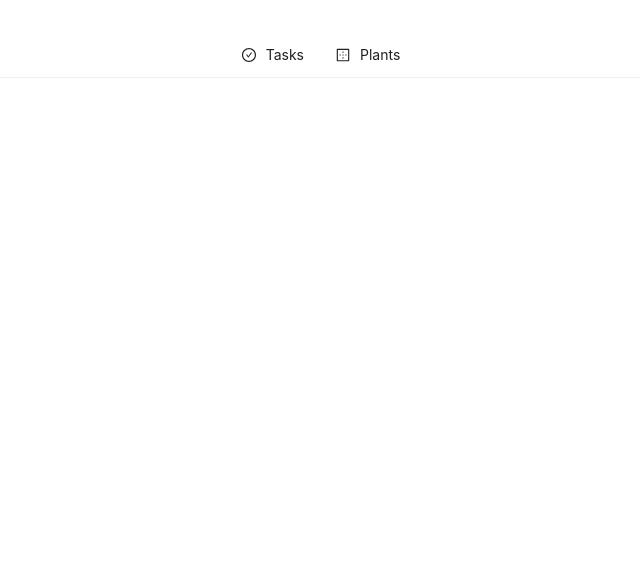
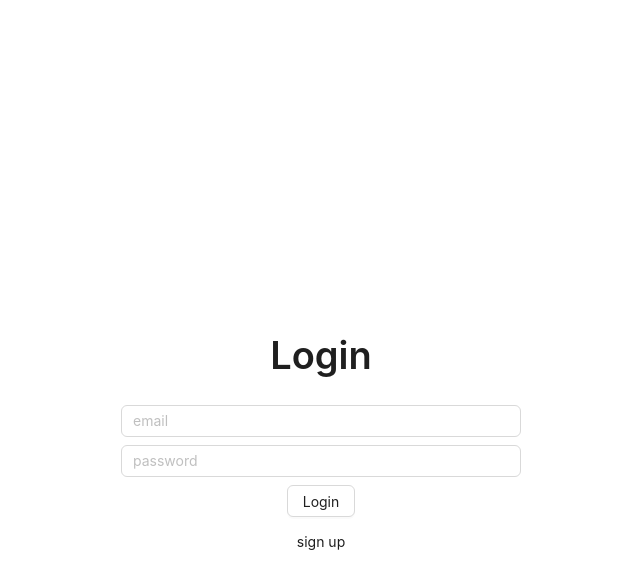
Before and after one commit to Lorys-Hazu/plant-helper, a React (Vite) app in the folder frontend/: page /login in a window 1280 px wide. Before the commit this address had no page. Shown: the top 588 px of the page, without its empty margins (319-959 px from the left). Built offline with nearby package versions, Linux system fonts and the light colour scheme.

Commit message:
Added Auth

```diff
--- a/frontend/src/App.tsx
+++ b/frontend/src/App.tsx
@@ -2,31 +2,49 @@ import { BrowserRouter as Router, Route, Routes, Navigate } from "react-router-d
 import Tasks from "./views/Tasks";
 import Plants from "./views/Plants";
 import PlantDetails from "./views/PlantDetails";
+import Login from "./views/Login";
+import Register from "./views/Register";
 import Navbar from "./Navbar";
+import {useAuth} from "./hooks/useAuth";
+import ProtectedRoute from "./ProtectedRoute";
+import UnconnectedRoute from "./UnconnectedRoute";
 
 const App = () => {
+  const { user } = useAuth();
+
+  console.log("user", user)
 
   return (
     <Router>
-      <Navbar />
+      {user && <Navbar />}
       <Routes>
         <Route
+          path="/login"
+          element={<UnconnectedRoute><Login /></UnconnectedRoute>}
+        />
+        <Route
+          path="/register"
+          element={<UnconnectedRoute><Register /></UnconnectedRoute>}
+        />
+
+          <Route
             path="/"
-          element={<Navigate to="/tasks" />}
+            element={<ProtectedRoute><Navigate to="/tasks" /></ProtectedRoute>}
           />
           <Route
             path="/tasks"
-          element={<Tasks />}
+            element={<ProtectedRoute><Tasks /></ProtectedRoute>}
           />
           <Route
             path="/plants"
-          element={<Plants />}
+            element={<ProtectedRoute><Plants /></ProtectedRoute>}
           />
 
           <Route
             path="/plants/:plantId"
-          element={<PlantDetails />}
+            element={<ProtectedRoute><PlantDetails /></ProtectedRoute>}
           />
+
       </Routes>
     </Router>
   )
--- /dev/null
+++ b/frontend/src/ProtectedRoute.tsx
@@ -0,0 +1,17 @@
+import React from 'react';
+import { Navigate, useLocation } from 'react-router-dom';
+import { useAuth } from './hooks/useAuth';
+
+const ProtectedRoute = ({ children }: {children: React.ReactNode}) => {
+  const { user } = useAuth();
+  const location = useLocation();
+
+  if (!user) {
+    // Redirect to the login page if not authenticated
+    return <Navigate to="/login" state={{ from: location }} replace />;
+  }
+
+  return children;
+};
+
+export default ProtectedRoute;
--- /dev/null
+++ b/frontend/src/UnconnectedRoute.tsx
@@ -0,0 +1,16 @@
+import React from 'react';
+import { Navigate, useLocation } from 'react-router-dom';
+import { useAuth } from './hooks/useAuth';
+
+const UnconnectedRoute = ({ children }: {children: React.ReactNode}) => {
+  const { user } = useAuth();
+  const location = useLocation();
+
+  if (user) {
+    return <Navigate to="/tasks" state={{ from: location }} replace />;
+  }
+
+  return children;
+};
+
+export default UnconnectedRoute;
--- a/frontend/src/components/modals/AddPlantModal.tsx
+++ b/frontend/src/components/modals/AddPlantModal.tsx
@@ -3,6 +3,7 @@ import { usePost } from "../../hooks/usePost";
 import { useEffect, useState } from "react";
 import { Plant } from "../../types";
 import { plantStatusesOptions } from "../../data/plantStatuses";
+import { useAuth } from "../../hooks/useAuth";
 
 export type AddPlantModalProps = {
   open: boolean,
@@ -10,7 +11,8 @@ export type AddPlantModalProps = {
 }
 
 const AddPlantModal = ({open, closeModal}: AddPlantModalProps) => {
-  const plantRequestUrl = `http://localhost:3000/users/2/plants`;
+  const { user } = useAuth();
+  const plantRequestUrl = `http://localhost:3000/users/${user?.id}/plants`;
   const [plantData, setPlantData] = useState<Partial<Plant & {newStatus: string}>>({newStatus: "HEALTHY"})
 
   const handleSelectChange = (value: string) => {
--- /dev/null
+++ b/frontend/src/hooks/useAuth.tsx
@@ -0,0 +1,59 @@
+import { createContext, useContext, useEffect, useState } from "react";
+import { User } from "../types";
+import { usePost } from "./usePost";
+
+const AuthContext = createContext<AuthContextType>({} as AuthContextType);
+
+export type AuthContextType = {
+  user: User | null;
+  login: (email: string, password: string) => void;
+  logout: () => void;
+  register: (email: string, password: string) => void;
+};
+
+const AuthProvider: React.FC<{ children: React.ReactNode }> = ({ children }) => {
+  const [user, setUser] = useState<User | null>(null);
+  const { data: loginData, postData: postLogin } = usePost<User>();
+  const { data: registerData, postData: postRegister } = usePost<User>();
+
+  const login = async (email: string, password: string) => {
+    postLogin('http://localhost:3000/auth/login', { email, password });
+  }
+
+  const logout = async () => {
+    setUser(null);
+  }
+
+  const register = async (email: string, password: string) => {
+    postRegister('http://localhost:3000/auth/register', { email, password });
+  }
+
+  useEffect(() => {
+    console.log("loginData", loginData)
+    if (loginData) {
+      setUser(loginData);
+    }
+  }, [loginData])
+
+  useEffect(() => {
+    if (registerData) {
+      setUser(registerData);
+    }
+  }, [registerData])
+
+  return (
+    <AuthContext.Provider value={{ user, login, logout, register }}>
+      {children}
+    </AuthContext.Provider>
+  )
+}
+
+export const useAuth = () => {
+  const context = useContext(AuthContext);
+  if (context === undefined) {
+    throw new Error('useAuth must be used within a AuthProvider')
+  }
+  return context;
+}
+
+export default AuthProvider;
--- a/frontend/src/hooks/usePost.ts
+++ b/frontend/src/hooks/usePost.ts
@@ -1,6 +1,13 @@
 import { useState, useCallback } from "react";
 
-export const usePost = <T>() => {
+type UsePostResponse<T> = {
+  data: T | null;
+  error: Error | unknown;
+  loading: boolean;
+  postData: (url: string, body: unknown) => Promise<void>;
+};
+
+export const usePost = <T>(): UsePostResponse<T> => {
   const [data, setData] = useState<T | null>(null);
   const [error, setError] = useState<Error | unknown>(null);
   const [loading, setLoading] = useState<boolean>(false);
--- a/frontend/src/main.tsx
+++ b/frontend/src/main.tsx
@@ -4,6 +4,7 @@ import App from './App.tsx'
 import './index.css'
 import { ConfigProvider, ThemeConfig } from 'antd'
 import { ModalProvider } from './hooks/useModals'
+import AuthProvider from './hooks/useAuth.tsx'
 
 const theme: ThemeConfig = {
   "token": {
@@ -17,9 +18,11 @@ const theme: ThemeConfig = {
 ReactDOM.createRoot(document.getElementById('root')!).render(
   <React.StrictMode>
     <ConfigProvider theme={theme}>
-      <ModalProvider>
-        <App />
-      </ModalProvider>
+      <AuthProvider>
+        <ModalProvider>
+          <App />
+        </ModalProvider>
+      </AuthProvider>
     </ConfigProvider>
   </React.StrictMode>,
 )
--- /dev/null
+++ b/frontend/src/views/Login.tsx
@@ -0,0 +1,43 @@
+import { Button, Flex, Input, Typography } from "antd"
+import { useState } from "react"
+import { useAuth } from "../hooks/useAuth"
+import { Link } from "react-router-dom"
+
+const Login = () => {
+  const { login } = useAuth()
+  const [loginInfos, setLoginInfos] = useState({ email: '', password: '' })
+
+  const handleChange = (e: React.ChangeEvent<HTMLInputElement>) => {
+    setLoginInfos({ ...loginInfos, [e.target.name]: e.target.value })
+  }
+
+  return (
+    <Flex
+    vertical
+    style={{height: '100vh'}}
+    justify="center"
+    align="center"
+    gap={8}
+    >
+      <Flex
+        vertical
+        style={{width: "400px"}}
+        justify="center"
+        align="center"
+        gap={8}
+      >
+        <Typography.Title level={1}>Login</Typography.Title>
+        <Input placeholder="email" value={loginInfos.email} onChange={handleChange} name="email" />
+        <Input placeholder="password" value={loginInfos.password} onChange={handleChange} name="password" />
+        <Button onClick={() => login(loginInfos.email, loginInfos.password)}>Login</Button>
+        <Link to="/register" >
+          <Button
+            type="text"
+          >sign up</Button>
+        </Link>
+      </Flex>
+    </Flex>
+  )
+}
+
+export default Login;
--- a/frontend/src/views/Plants.tsx
+++ b/frontend/src/views/Plants.tsx
@@ -7,9 +7,11 @@ import { PlusCircleOutlined } from '@ant-design/icons';
 import { useModal } from '../hooks/useModals';
 import AddPlantModal from "../components/modals/AddPlantModal";
 import Loading from "../components/Loading";
+import { useAuth } from "../hooks/useAuth";
 
 const Plants = () => {
-  const plantRequestUrl = `http://localhost:3000/users/2/plants`;
+  const {user} = useAuth();
+  const plantRequestUrl = `http://localhost:3000/users/${user?.id}/plants`;
   const { data: plants, loading, error, refetch } = useGet<Plant[]>(plantRequestUrl);
 
   const {addModal, closeModal} = useModal();
--- /dev/null
+++ b/frontend/src/views/Register.tsx
@@ -0,0 +1,37 @@
+import { Button, Flex, Input, Typography } from "antd"
+import { useState } from "react"
+import { useAuth } from "../hooks/useAuth"
+
+const Register = () => {
+  const { register } = useAuth()
+  const [registerInfos, setRegisterInfos] = useState({ name: '', email: '', password: '' })
+
+  const handleChange = (e: React.ChangeEvent<HTMLInputElement>) => {
+    setRegisterInfos({ ...registerInfos, [e.target.name]: e.target.value })
+  }
+  return (
+    <Flex
+    vertical
+    style={{height: '100vh'}}
+    justify="center"
+    align="center"
+    gap={8}
+    >
+      <Flex
+        vertical
+        style={{width: "400px"}}
+        justify="center"
+        align="center"
+        gap={8}
+      >
+        <Typography.Title level={1}>Register</Typography.Title>
+        <Input placeholder="name" value={registerInfos.name} onChange={handleChange} name="name" />
+        <Input placeholder="email" value={registerInfos.email} onChange={handleChange} name="email" />
+        <Input placeholder="password" value={registerInfos.password} onChange={handleChange} name="password" />
+        <Button onClick={() => register(registerInfos.email, registerInfos.password)}>Login</Button>
+      </Flex>
+    </Flex>
+  )
+}
+
+export default Register;
--- a/frontend/src/views/Tasks.tsx
+++ b/frontend/src/views/Tasks.tsx
@@ -4,9 +4,11 @@ import { useGet } from "../hooks/useGet";
 import TaskCard from "../components/TaskCard";
 import { useMemo } from "react";
 import Loading from "../components/Loading";
+import { useAuth } from "../hooks/useAuth";
 
 const Tasks : React.FC = () => {
-  const tasksUrl = 'http://localhost:3000/users/2/tasks?completed=false';
+  const { user } = useAuth();
+  const tasksUrl = `http://localhost:3000/users/${user?.id}/tasks?completed=false`;
   const { data: tasks, error, loading, refetch } = useGet<Task[]>(tasksUrl);
 
   const ordererTasks: Task[] = useMemo(() => tasks?.sort(
```
Also changed, not shown: 1 other file (tests, documents, lock files or other folders). Lines whose indentation alone changed are shown as unchanged.
